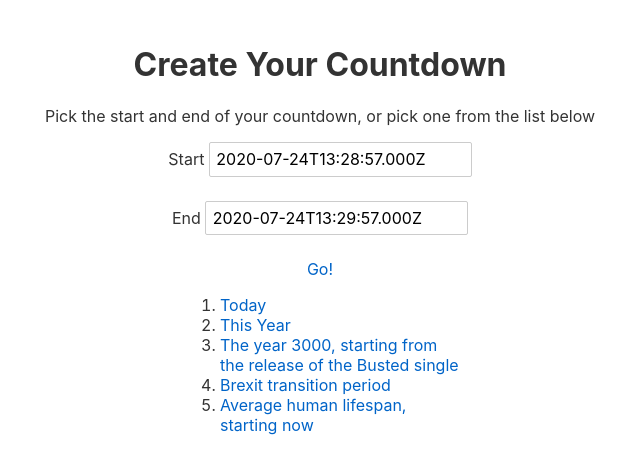
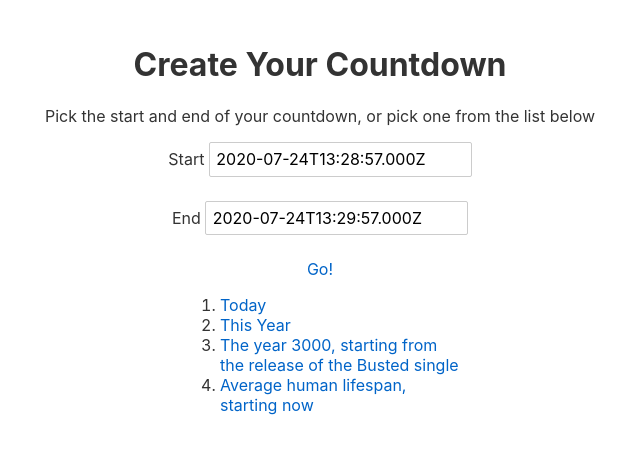
Before and after one commit to metriccaution/web-snippets, a Svelte app in the folder countdown-clock/: page / in a window 1280 px wide. Shown: the top 474 px of the page, without its empty margins (320-960 px from the left). Built offline with nearby package versions, Linux system fonts and the light colour scheme.

Commit message:
Removing a done timer

```diff
--- a/countdown-clock/src/pick-times/Index.svelte
+++ b/countdown-clock/src/pick-times/Index.svelte
@@ -23,11 +23,6 @@
       name: "The year 3000, starting from the release of the Busted single",
       start: new Date("2003-01-13T00:00:00.000Z").getTime(),
       end: new Date("3000-01-01T00:00:00.000Z").getTime(),
-    },
-    {
-      name: "Brexit transition period",
-      start: new Date("2020-01-31T23:00:00.000Z").getTime(),
-      end: new Date("2020-12-31T23:59:59.999Z").getTime(),
     },
     {
       name: "Average human lifespan, starting now",
```
